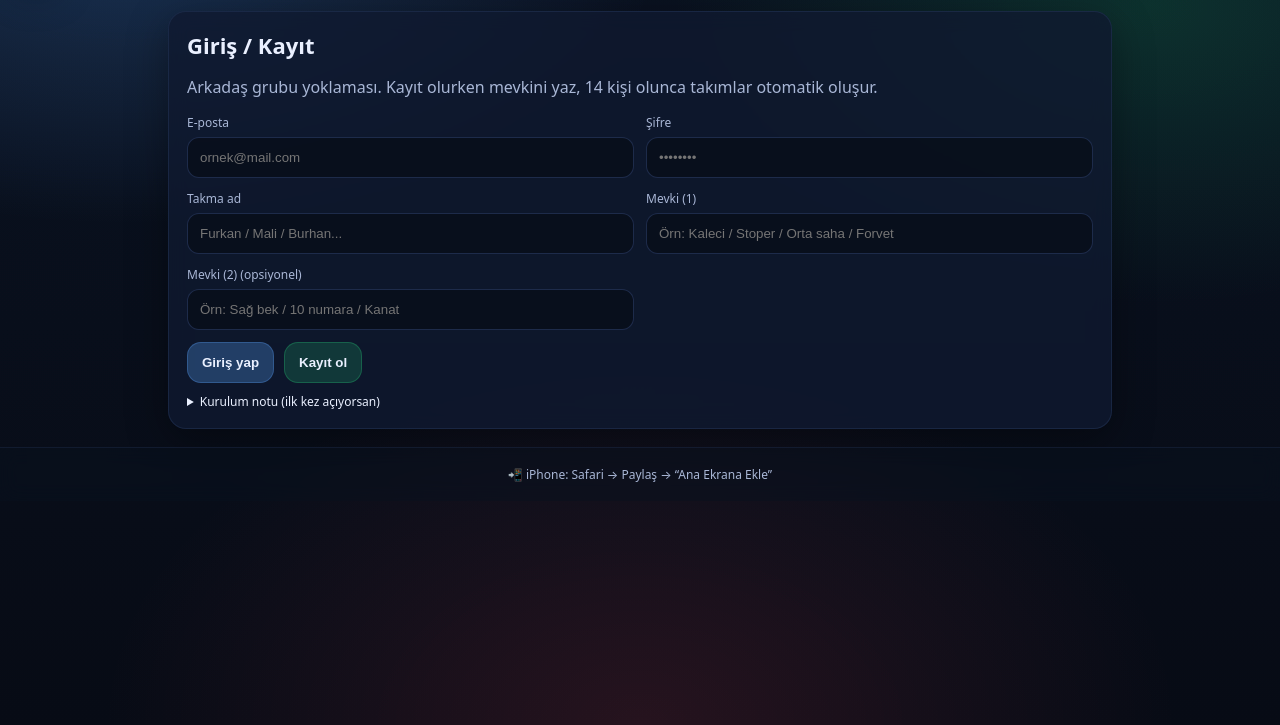
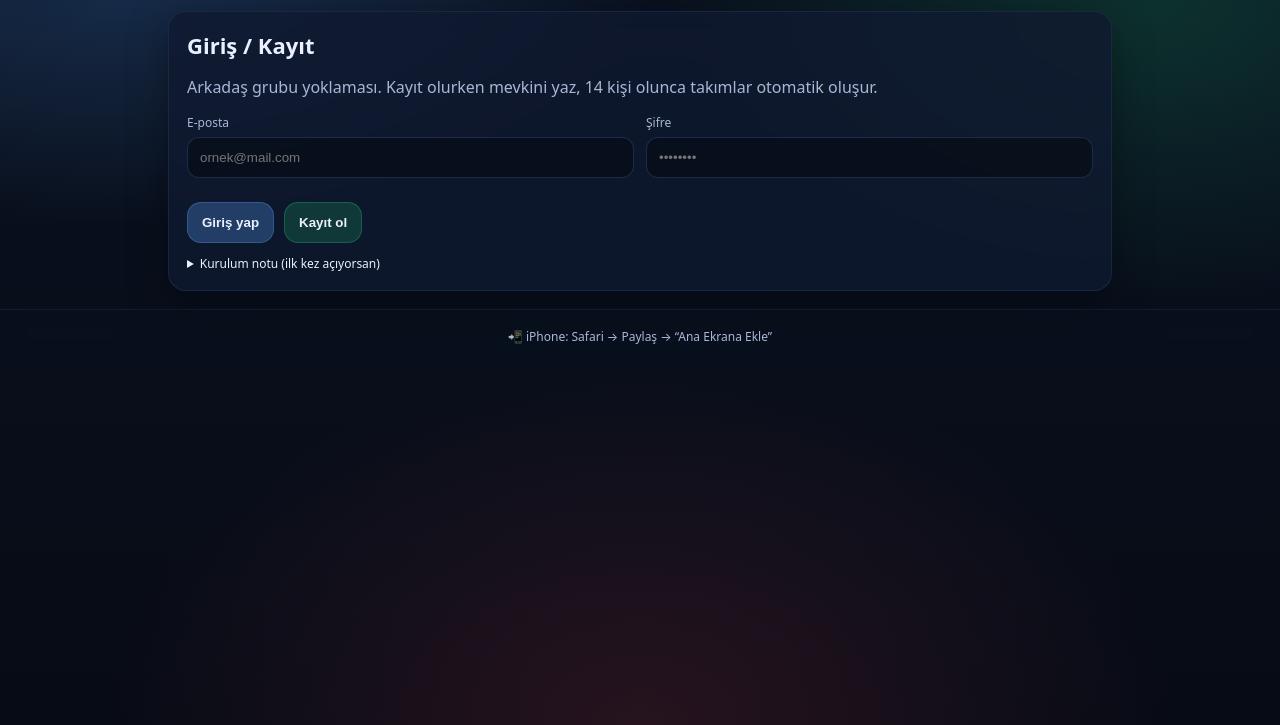
Before and after one commit to furkansydn1/halisaha, a plain HTML site: page index.html in a window 1280 px wide. Shown: the part 75-800 px from the top of the page. Drawn offline with nearby package versions, Linux system fonts and the light colour scheme; no server answers.

Commit message:
Update index.html

```diff
--- a/index.html
+++ b/index.html
@@ -38,19 +38,6 @@
           <span>Şifre</span>
           <input id="password" type="password" placeholder="••••••••" autocomplete="current-password" />
         </label>
-        <label>
-          <span>Takma ad</span>
-          <input id="nickname" type="text" placeholder="Furkan / Mali / Burhan..." autocomplete="nickname" />
-        </label>
-        <label>
-          <span>Mevki (1)</span>
-          <input id="pos1" type="text" placeholder="Örn: Kaleci / Stoper / Orta saha / Forvet" />
-        </label>
-        <label>
-          <span>Mevki (2) (opsiyonel)</span>
-          <input id="pos2" type="text" placeholder="Örn: Sağ bek / 10 numara / Kanat" />
-        </label>
-      </div>
 
       <div class="row">
         <button id="btnLogin" class="primary">Giriş yap</button>
```
